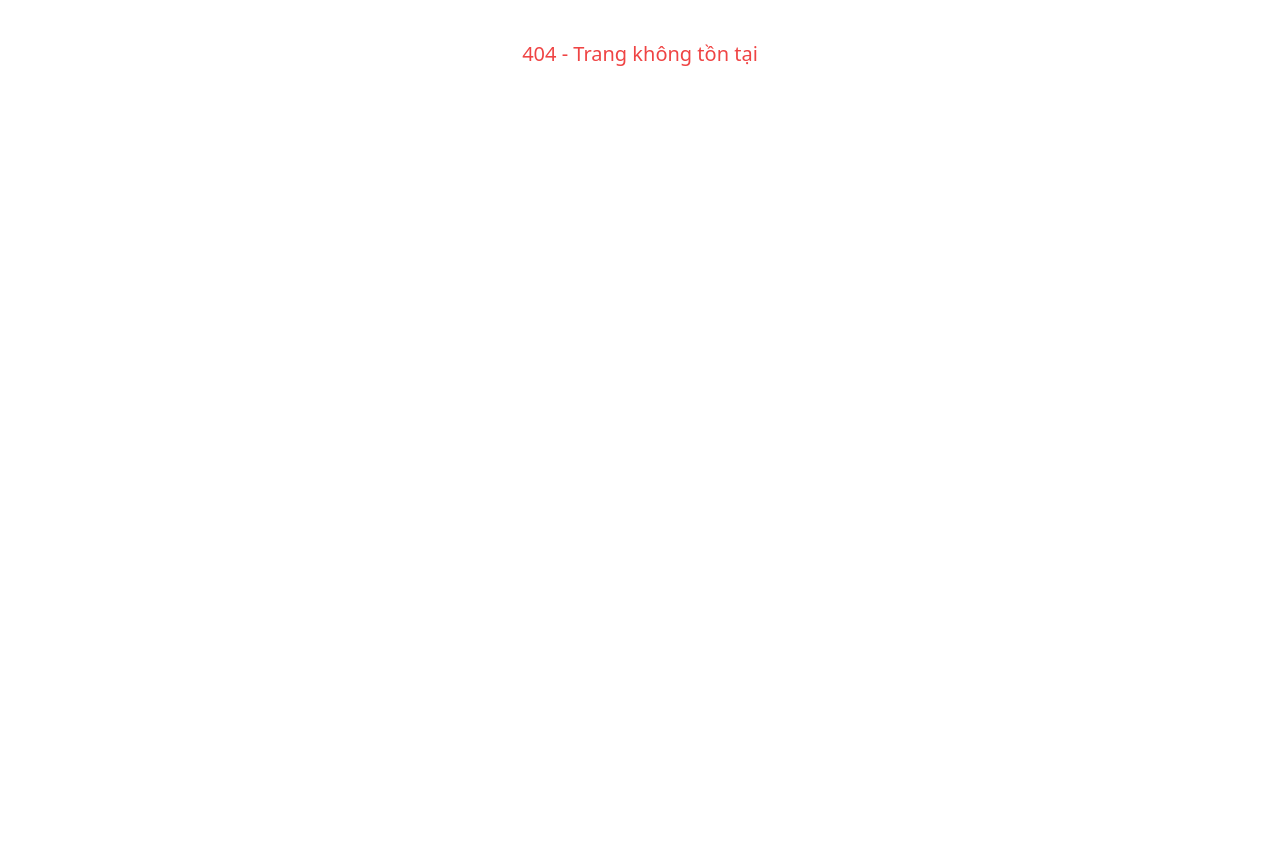
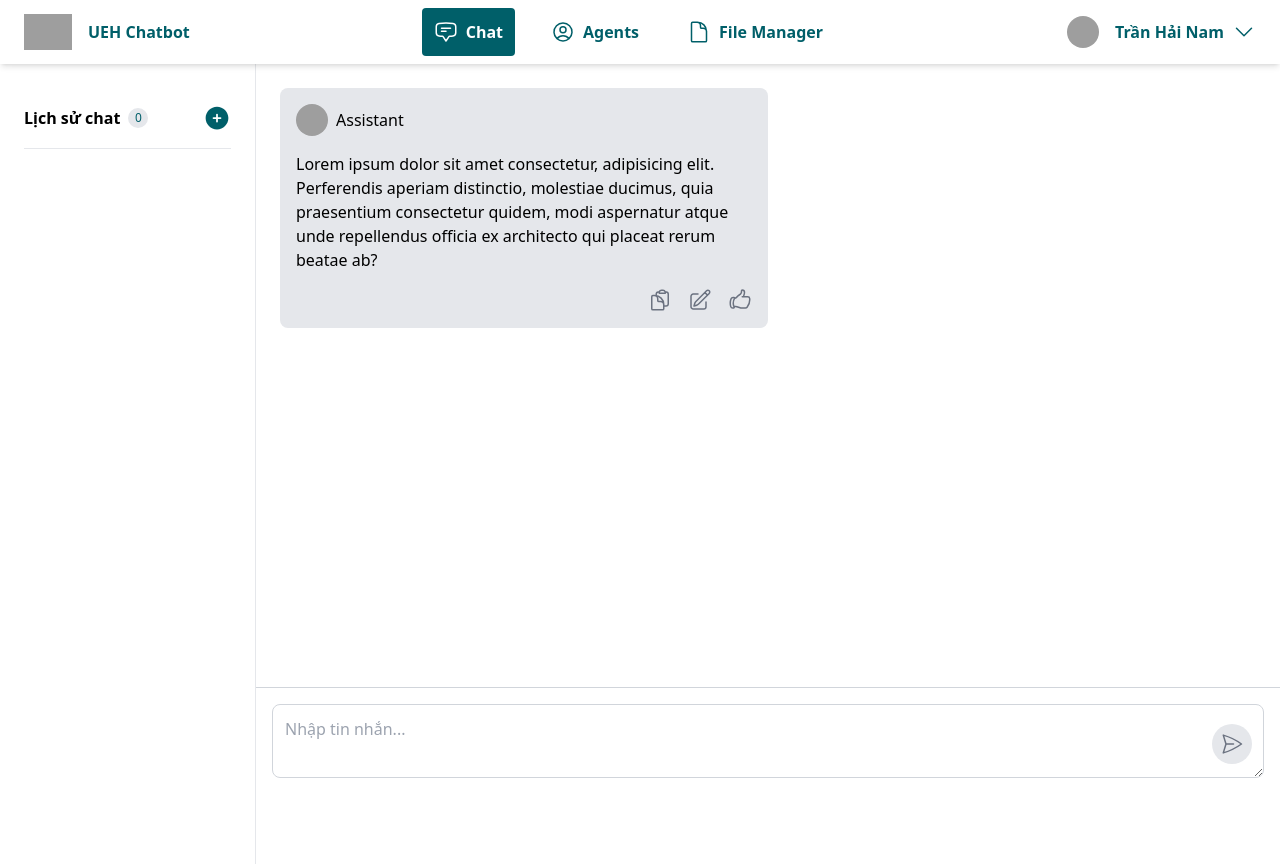
Before and after one commit to nam232004/CloneUEHchatbot, a React (Create React App) app: page /chatPage in a window 1280 px wide. Before the commit this address had no page. Before the commit the page ends 800 px from the top, so only its background shows below. Built offline with nearby package versions, Linux system fonts and the light colour scheme; grey boxes are pictures that could not be loaded.

Commit message:
fix struction

```diff
--- a/src/Components/Chat/ChatSideBar.tsx
+++ b/src/Components/Chat/ChatSideBar.tsx
@@ -2,6 +2,8 @@
 import { useDispatch, useSelector } from "react-redux";
 import { RootState } from "../../Store";
 import { addChat, removeChat } from "../../Store/ChatSlide";
+import { InputChatBox } from "./InputChatBox";
+import { ChatBoxMain } from "./ChatBoxMain";
 
 export const ChatSideBar: React.FC = () => {
     const dispatch = useDispatch();
@@ -9,6 +11,8 @@ export const ChatSideBar: React.FC = () => {
 
     return (
         <>
+            <div className="flex h-screen">
+                <div className="hidden md:block w-1/5 p-6 border-r">
                     <div className="flex justify-between border-b py-4">
                         <div className="flex items-center space-x-2">
                             <span className="font-bold">Lịch sử chat</span>
@@ -51,6 +55,15 @@ export const ChatSideBar: React.FC = () => {
                             </div>
                         ))}
                     </div>
+                </div>
+                <div className="flex-1 flex flex-col h-screen">
+                    <ChatBoxMain />
+                    <div className="p-4 bg-white border-t border-gray-300 sticky bottom-0 left-0 w-full">
+                        <InputChatBox />
+                    </div>
+                </div>
+            </div>
+
         </>
     );
 };
--- a/src/Components/Layout/Layout.tsx
+++ b/src/Components/Layout/Layout.tsx
@@ -1,24 +1,12 @@
-import { ChatBoxMain } from "../Chat/ChatBoxMain";
-import { ChatSideBar } from "../Chat/ChatSideBar";
-import { InputChatBox } from "../Chat/InputChatBox";
+
 import { NavHome } from "./NavHome";
-
+import { Outlet } from "react-router-dom";
 
 export const Layout = () => {
     return (
         <>
             <NavHome />
-            <div className="flex h-screen">
-                <div className="hidden md:block w-1/5 p-6 border-r">
-                    <ChatSideBar />
-                </div>
-                <div className="flex-1 flex flex-col h-screen">
-                    <ChatBoxMain />
-                    <div className="p-4 bg-white border-t border-gray-300 sticky bottom-0 left-0 w-full">
-                        <InputChatBox />
-                    </div>
-                </div>
-            </div>
+            <Outlet />
         </>
     );
 };
--- a/src/Components/Layout/NavHome.tsx
+++ b/src/Components/Layout/NavHome.tsx
@@ -18,7 +18,7 @@ const NavItems: NavItem[] = [
     {
         name: "Agents",
         icon: "M17.982 18.725A7.488 7.488 0 0 0 12 15.75a7.488 7.488 0 0 0-5.982 2.975m11.963 0a9 9 0 1 0-11.963 0m11.963 0A8.966 8.966 0 0 1 12 21a8.966 8.966 0 0 1-5.982-2.275M15 9.75a3 3 0 1 1-6 0 3 3 0 0 1 6 0Z",
-        to: "/test"
+        to: "/agents"
     },
     {
         name: "File Manager",
--- /dev/null
+++ b/src/Pages/AgentPage.tsx
@@ -0,0 +1,7 @@
+import React from "react";
+
+const ChatPage: React.FC = () => {
+    return <span>agent page</span>;
+};
+
+export default ChatPage;
--- a/src/Router/Router.tsx
+++ b/src/Router/Router.tsx
@@ -2,6 +2,7 @@
 import { createBrowserRouter, RouterProvider } from "react-router-dom";
 import { Layout } from "../Components/Layout/Layout";
 import ChatPage from "../Pages/ChatPage";
+import AgentPage from "../Pages/AgentPage";
 
 const router = createBrowserRouter([
     {
@@ -9,7 +10,8 @@ const router = createBrowserRouter([
         element: <Layout />,
         children: [
             { index: true, element: <ChatPage /> },
-            { path: "chat", element: <ChatPage /> },
+            { path: "chatPage", element: <ChatPage /> },
+            { path: "agents", element: <AgentPage /> },
         ],
     },
     {
```
Lines whose indentation alone changed are shown as unchanged.
